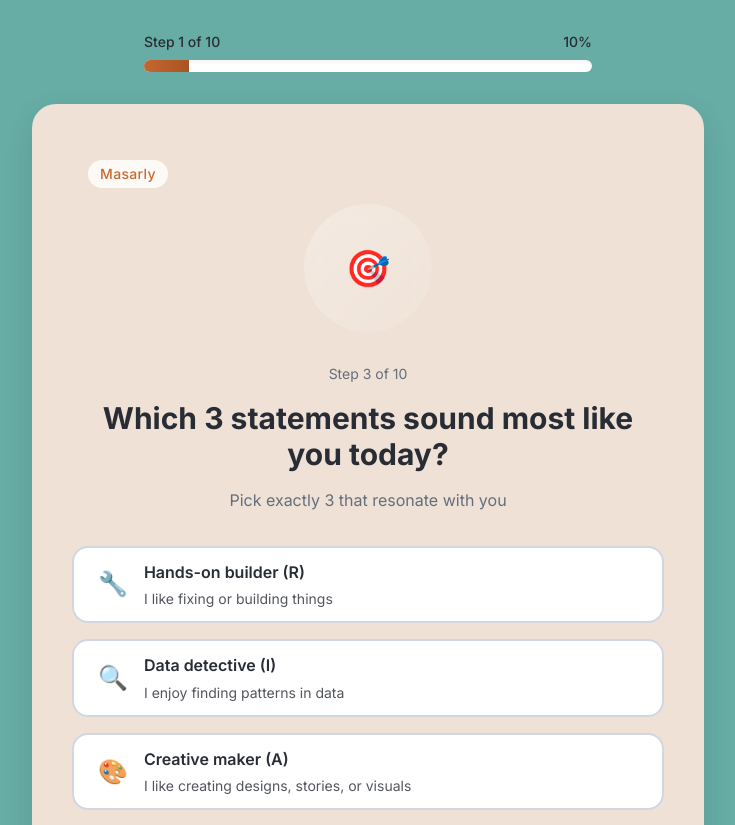
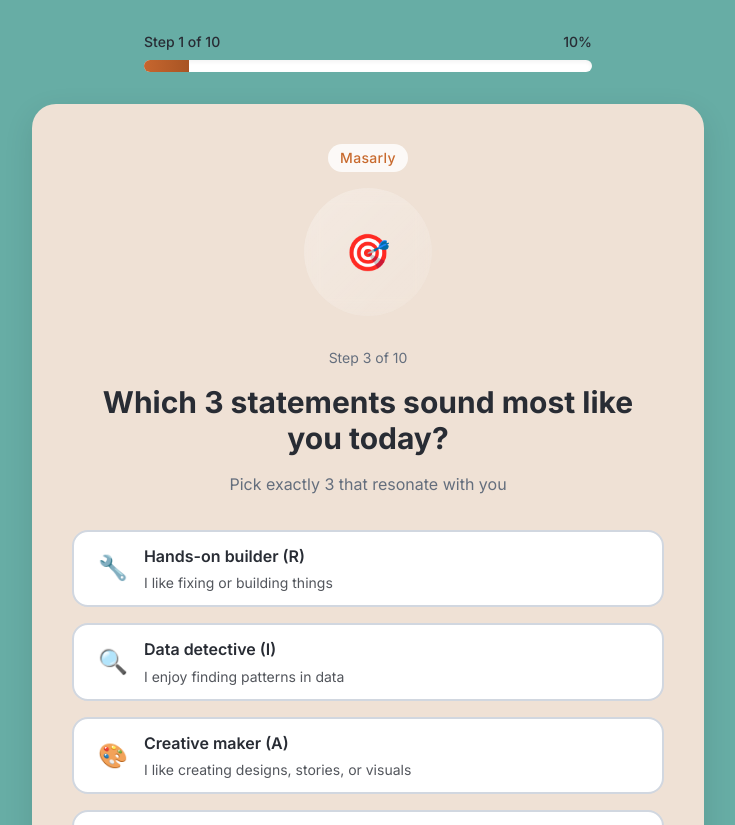
Before and after one commit to zhala07/bright-next-steps, a React (Vite) app: page /quiz/interests in a window 1280 px wide. Shown: the top 825 px of the page, without its empty margins (272-1007 px from the left). Built offline with nearby package versions, Linux system fonts and the light colour scheme.

Commit message:
Refactor: Center Masarly brand mark

```diff
--- a/src/components/QuizCard.tsx
+++ b/src/components/QuizCard.tsx
@@ -25,7 +25,7 @@ export const QuizCard: React.FC<QuizCardProps> = ({
       'rounded-[24px] bg-[var(--cardBackground)] shadow-[0_10px_30px_rgba(0,0,0,0.10)] p-6 md:p-10 transition-all duration-300 hover:scale-[1.02] text-[var(--text)]',
       className
     )}>
-      <div className="mt-2 ml-2 md:mt-4 md:ml-4 mb-4">
+      <div className="flex justify-center mb-4">
         <BrandMark />
       </div>
       {children}
```
